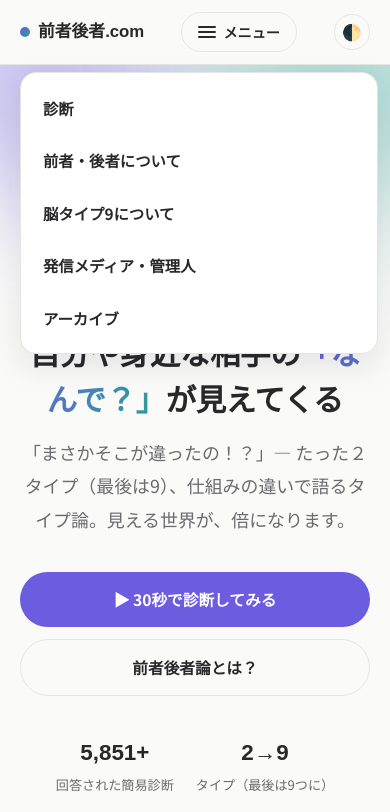
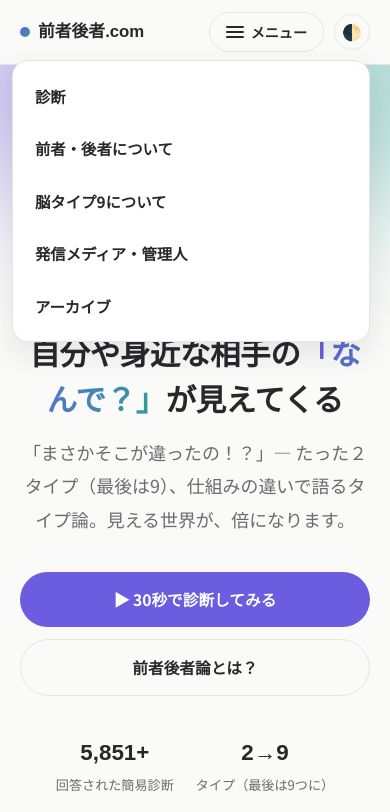
Before and after one commit to rrrrrr2525/zenshakousha-renewal, a plain HTML site: page index.html in a window 390 px wide. Both pictures are taken after a click on the button "メニュー". Shown: the top 812 px of the page. Drawn offline with Linux system fonts and the light colour scheme; a web font is replaced by a local one.

Commit message:
ハンバーガーメニューを右寄せに修正
nav-rowのspace-betweenで中央に来ていたメニューボタンを、テーマ切替ボタンと一緒に右端にグループ化。

Co-Authored-By: Claude Sonnet 5 <noreply@anthropic.com>

```diff
--- a/assets/css/style.css
+++ b/assets/css/style.css
@@ -103,6 +103,8 @@ li{margin-bottom:.4em;}
 .brand .dot{width:10px;height:10px;border-radius:50%;background:linear-gradient(135deg,var(--accent),var(--accent2));}
 .brand:hover{text-decoration:none;}
 
+.nav-right{display:flex; align-items:center; gap:10px; position:relative;}
+
 /* ハンバーガーメニューに統一（PC/スマホ共通） */
 .menu-toggle{
   display:inline-flex; align-items:center; justify-content:center; gap:7px;
@@ -113,7 +115,7 @@ li{margin-bottom:.4em;}
 .menu-toggle .bars span{width:18px; height:2px; background:currentColor; border-radius:2px; display:block;}
 
 nav.main-nav{
-  display:none; position:absolute; top:calc(100% + 8px); right:20px;
+  display:none; position:absolute; top:calc(100% + 8px); right:0;
   background:var(--bg-elevated); border:1px solid var(--border);
   border-radius:var(--radius); box-shadow:var(--shadow-lg);
   padding:10px; width:300px; max-width:calc(100vw - 32px); max-height:80vh; overflow-y:auto;
@@ -137,7 +139,7 @@ nav.main-nav a.top-link:hover, nav.main-nav a.top-link.active{
 .dropdown a:hover{background:var(--accent-soft); color:var(--accent); text-decoration:none;}
 
 @media (max-width: 560px){
-  nav.main-nav{right:12px; width:calc(100vw - 24px);}
+  nav.main-nav{right:0; width:calc(100vw - 24px);}
 }
 
 /* ---------- Hero (LP style) ---------- */
--- a/partials/header.html
+++ b/partials/header.html
@@ -1,6 +1,7 @@
 <header id="site-header">
   <div class="nav-row">
     <a href="/" class="brand"><span class="dot"></span>前者後者.com</a>
+    <div class="nav-right">
     <button class="menu-toggle" id="menu-toggle" aria-label="メニュー" aria-expanded="false">
       <span class="bars"><span></span><span></span><span></span></span>メニュー
     </button>
@@ -53,5 +54,6 @@
       <div class="nav-item"><a href="/archive/" class="top-link">アーカイブ</a></div>
     </nav>
     <button id="theme-toggle" aria-label="表示切替" title="表示切替">🌓</button>
+    </div>
   </div>
 </header>
```
